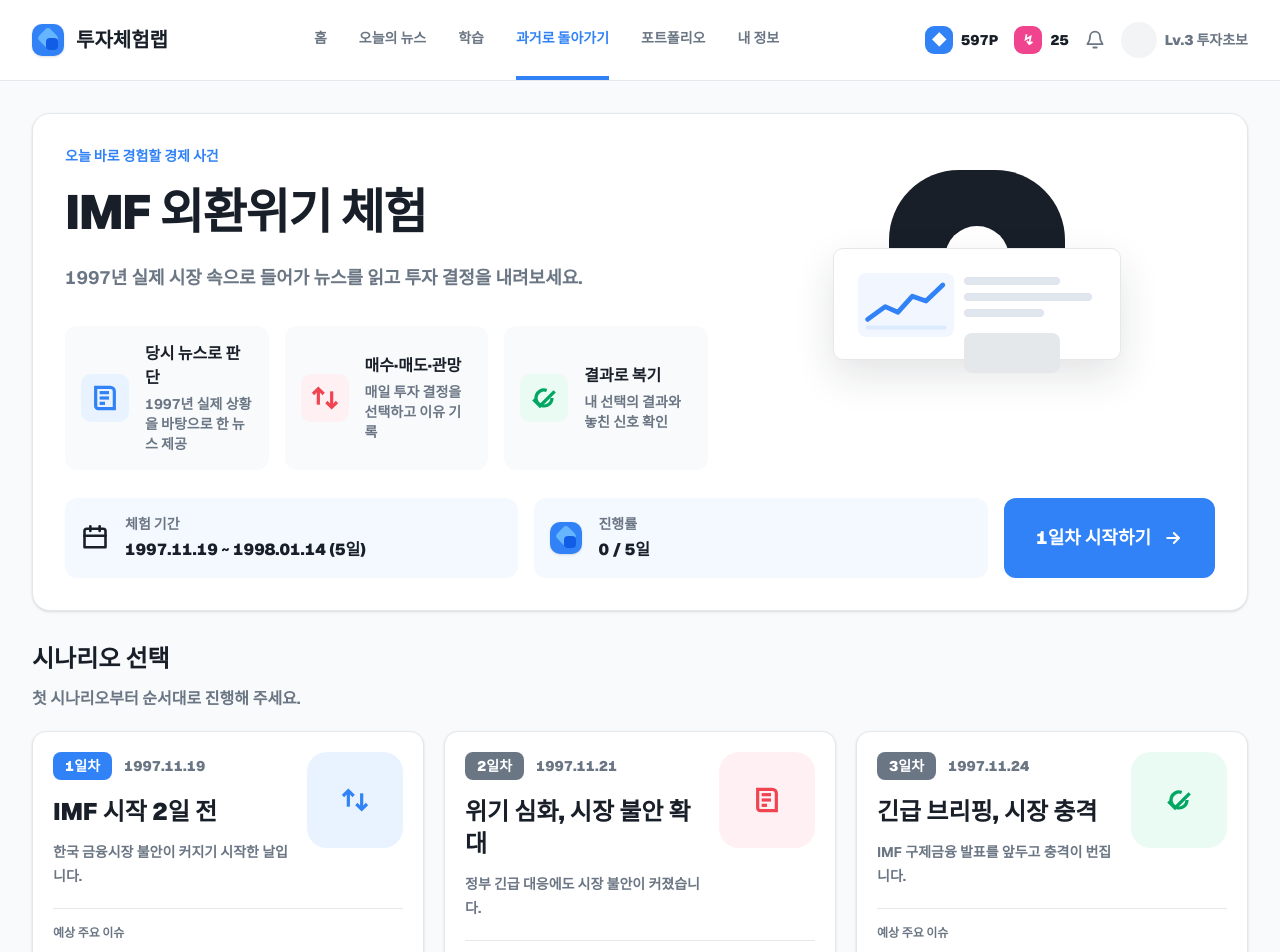
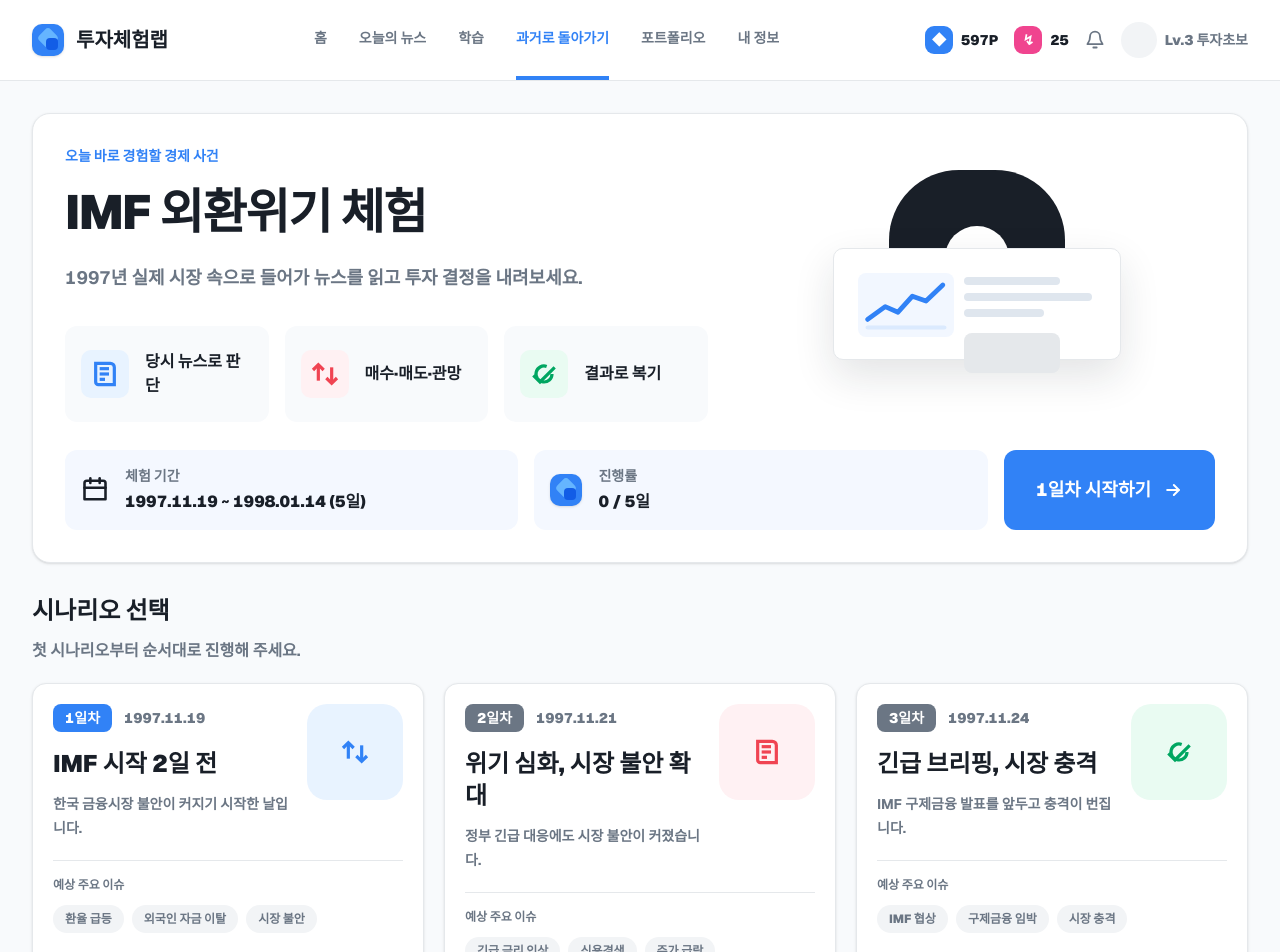
Before and after one commit to choiyoung69/woowa-prototype-investment, a Next.js app in the folder landing/: page /scenarios in a window 1280 px wide. Shown: the top 952 px of the page. Built offline with nearby package versions, Linux system fonts and the light colour scheme.

Commit message:
Fix day issue tags and simplify flow cards

```diff
--- a/landing/src/app/scenarios/page.tsx
+++ b/landing/src/app/scenarios/page.tsx
@@ -183,13 +183,12 @@ function HeroIllustration() {
 
 function FlowCard({ card }: { card: (typeof flowCards)[number] }) {
   return (
-    <div className="flex items-center gap-4 rounded-[12px] bg-background p-4">
+    <div className="flex min-h-24 items-center gap-4 rounded-[12px] bg-background p-4">
       <div className={`flex h-12 w-12 shrink-0 items-center justify-center rounded-[10px] ${card.tone}`}>
         <FlowIcon type={card.icon} />
       </div>
       <div>
         <p className="text-base font-black">{card.title}</p>
-        <p className="mt-1 text-sm font-bold text-muted">{card.description}</p>
       </div>
     </div>
   );
@@ -203,7 +202,7 @@ function ScenarioDayCard({
   index: number;
 }) {
   const unlocked = index === 0;
-  const issues = featuredScenario.knowledge?.summary ?? issueFallbacks[index] ?? [];
+  const issues = issueFallbacks[index] ?? [];
   const titles = ["IMF 시작 2일 전", "위기 심화, 시장 불안 확대", "긴급 브리핑, 시장 충격"];
   const descriptions = [
     "한국 금융시장 불안이 커지기 시작한 날입니다.",
```
